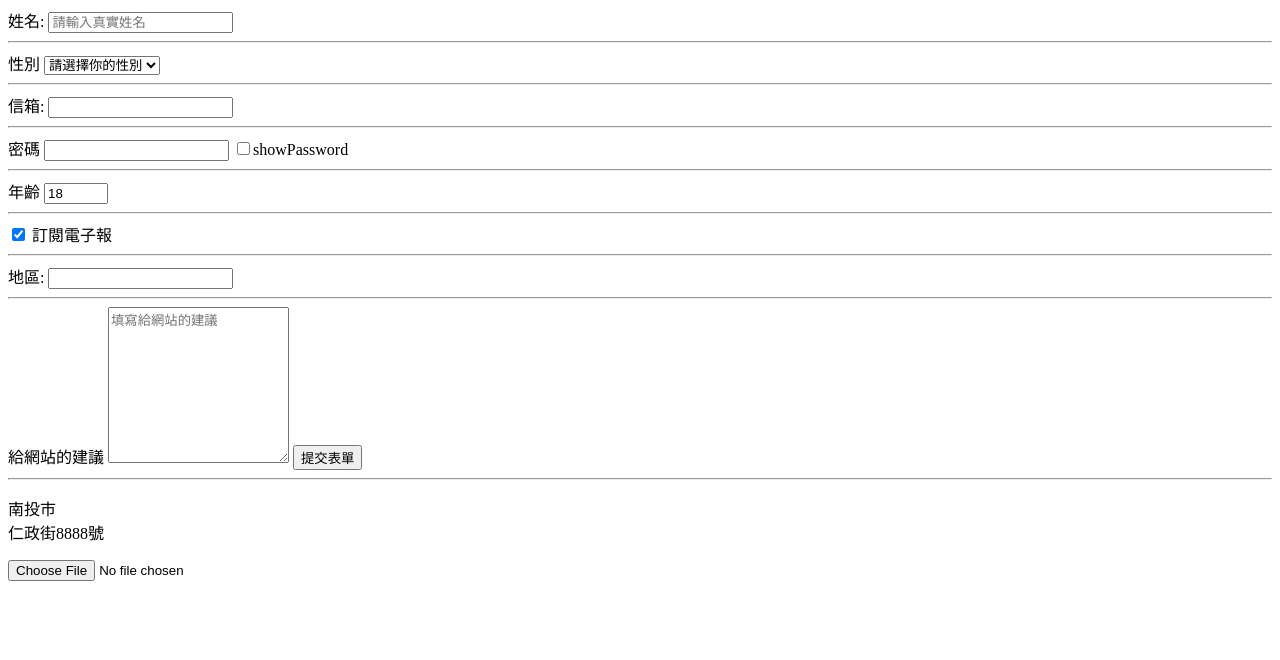
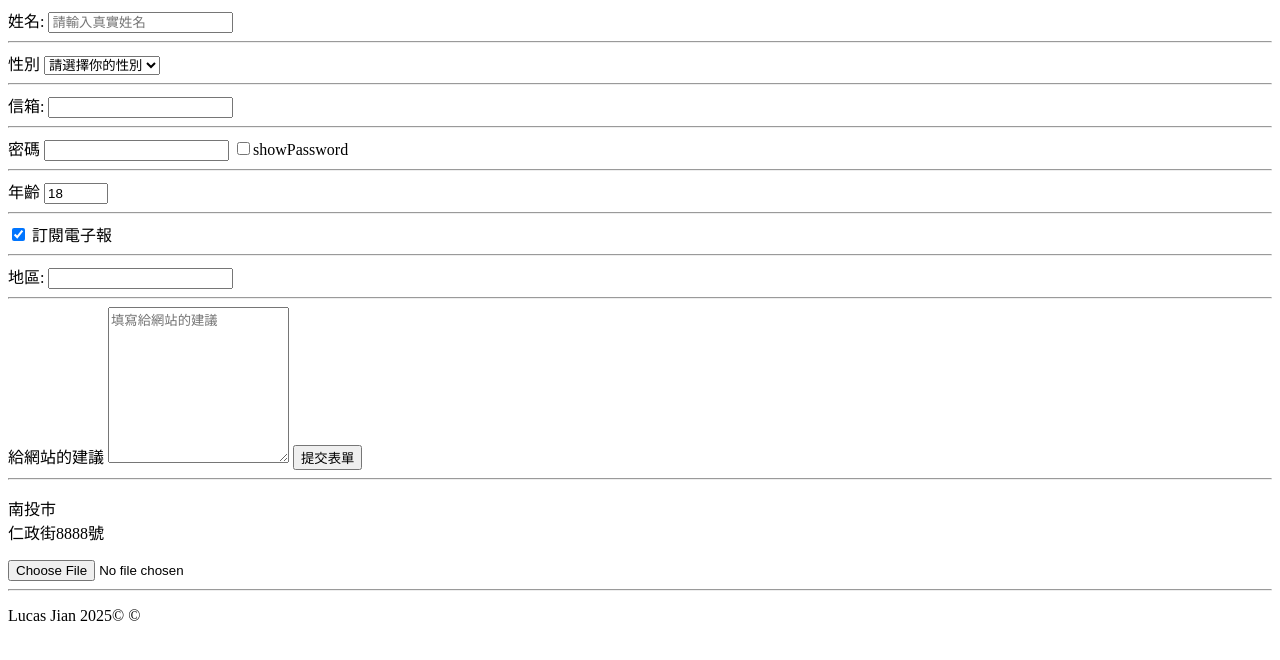
Before and after one commit to j8504151750/FullStackWebDevelopment, a plain HTML site: page pages/表單.html in a window 1280 px wide. Drawn offline with Linux system fonts and the light colour scheme.

Commit message:
CH2-21 index,html,entity

```diff
--- a/pages/表單.html
+++ b/pages/表單.html
@@ -67,7 +67,9 @@
         </p>
 
         <input type="file">
+        <hr>
 
+        <p>Lucas Jian 2025© &#169;	</p>
     </form>
 
     <script>
```
Also changed, not shown: pages/index.html (renamed from pages/我的第一個網頁.html).
